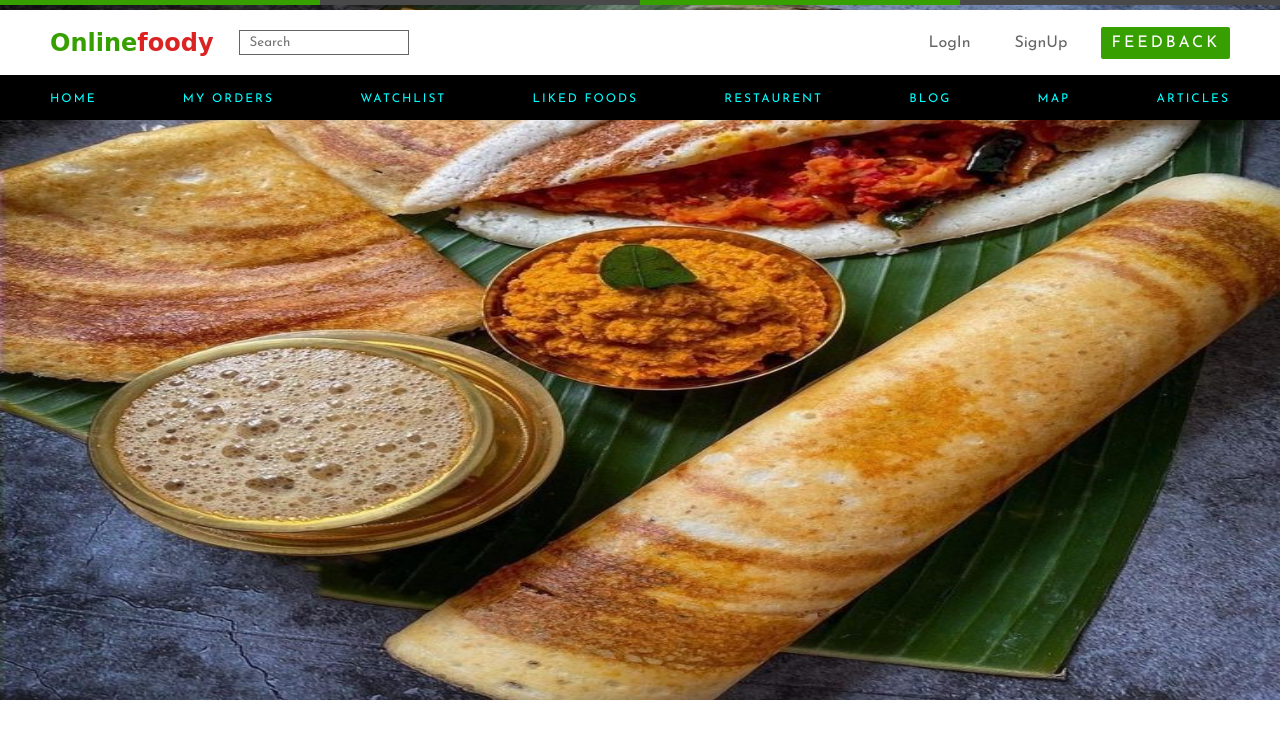
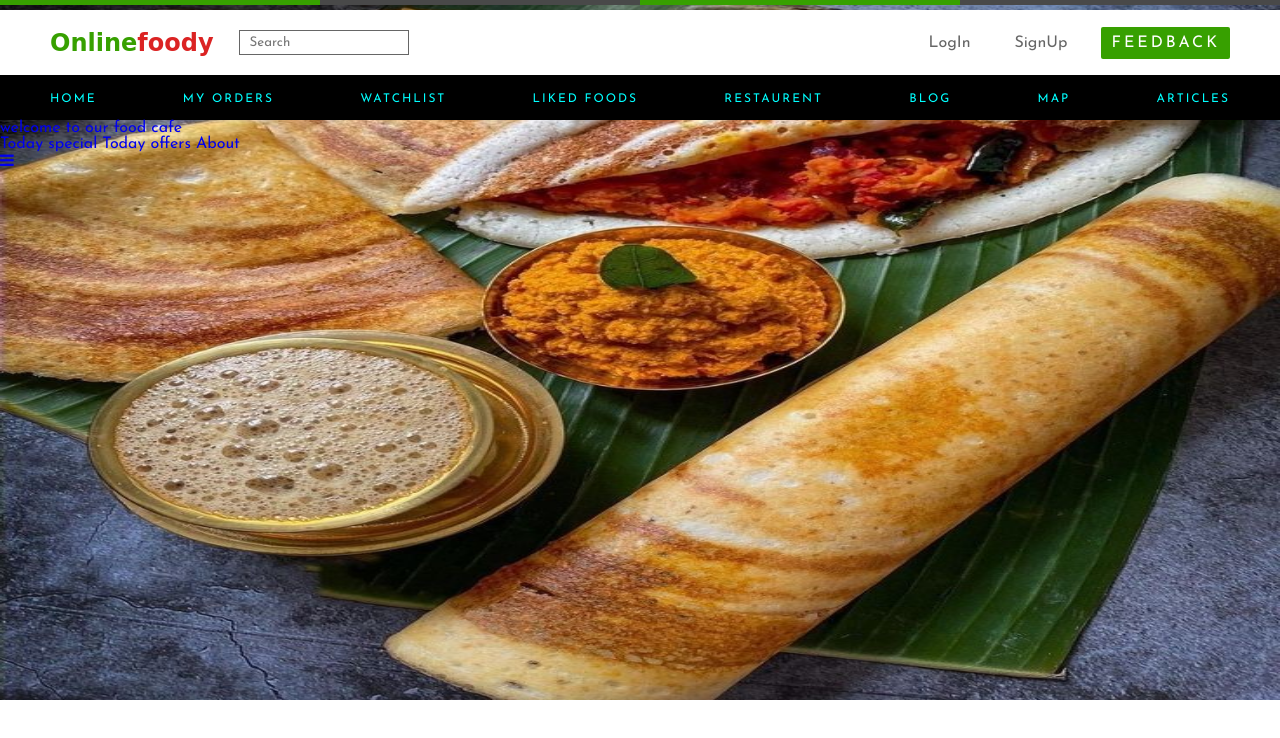
Before and after one commit to carzyprogrammer/ffjjdjklkej, a plain HTML site: page index.html in a window 1280 px wide. Drawn offline with Linux system fonts and the light colour scheme; a web font is replaced by a local one.

Commit message:
Update index.html

```diff
--- a/index.html
+++ b/index.html
@@ -4,8 +4,10 @@
  <meta charset="UTF-8">
  <title>foodfun</title>
  <link rel="stylesheet" href="style.css">
+   <link rel="stylesheet" href="https://cdnjs.cloudflare.com/ajax/libs/font-awesome/4.7.0/css/font-awesome.min.css">
 </head>
 <body>
+
 
 <div class="wrapper">
     <div class="multi_color_border"></div>
@@ -39,7 +41,28 @@
   </div>
 
 
+
 </div>
+<div class="topnav">
+  <a href="home" >welcome to our food cafe </a>
+  <div id="myLinks">
+    <a href="#news">Today special</a>
+    <a href="#contact">Today offers</a>
+    <a href="#about">About</a>
+  </div>
+  <a href="javascript:void(0);" class="icon" onclick="myFunction()">
+    <i class="fa fa-bars"></i>
+    <script>
+function myFunction() {
+  var x = document.getElementById("myLinks");
+  if (x.style.display === "block") {
+    x.style.display = "none";
+  } else {
+    x.style.display = "block";
+  }
+}
+</script>
+
 
 </body>
 </html>
```
